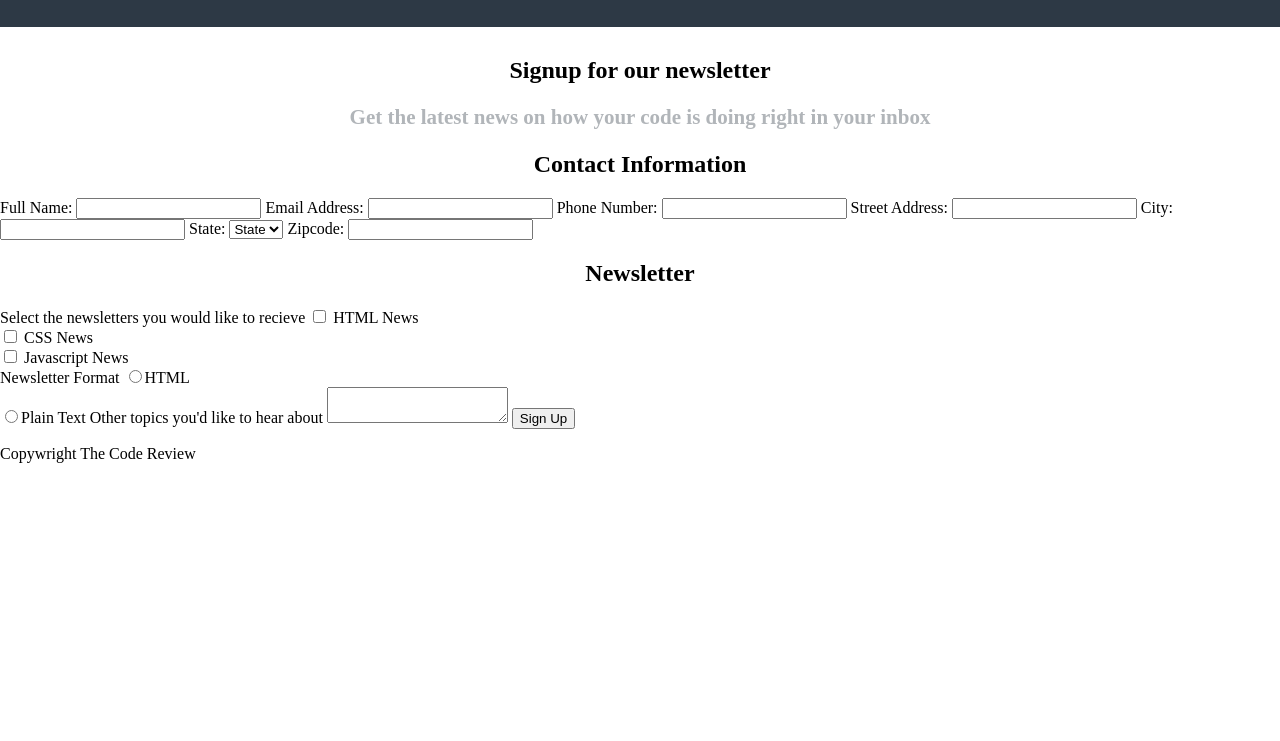
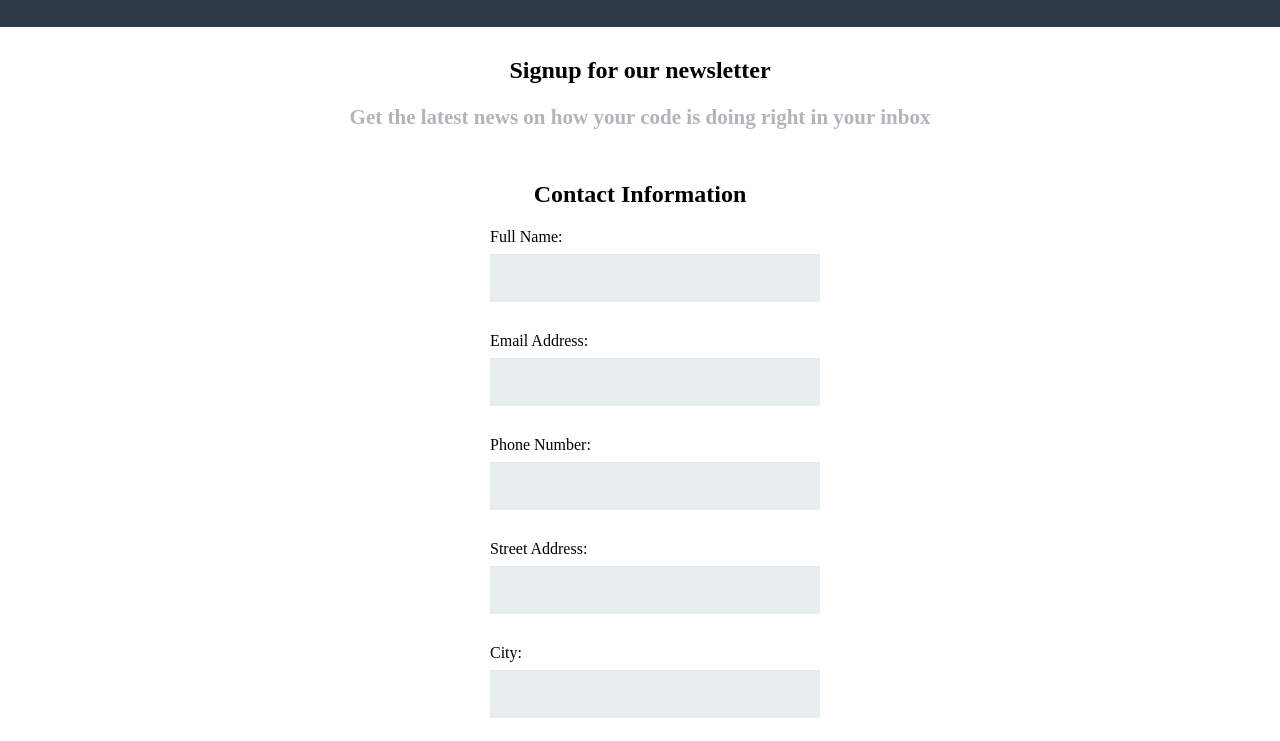
Before and after one commit to vlaughlin/Treehouse-Project-3-Online-Registration-Form, a plain HTML site: page index.html in a window 1280 px wide. Shown: the part 59-800 px from the top of the page. Drawn offline with Linux system fonts and the light colour scheme.

Commit message:
CSS added for customizing fields and button

```diff
--- a/css/style.css
+++ b/css/style.css
@@ -1,3 +1,50 @@
+/*form*/
+
+form {
+	max-width: 300px;
+	margin: 10px auto;
+	padding: 10px 20px;
+	border-radius: 8px;
+}
+
+
+/*fields*/
+
+input[type="text"],
+input[type="email"],
+input[type="phonenumber"],
+input[type="streetaddress"],
+input[type="city"],
+input[type="state"],
+input[type="zipcode"],
+textarea,
+select {
+	background: rgba(255, 255, 255, 0.1);
+	border: none;
+	font-size: 16px;
+	height: auto;
+	margin: 0;
+	outline: 0;
+	padding: 15px;
+	width: 100%;
+	background-color: #e8eeef;
+	color: #8a97a0;
+	box-shadow: 0 1px 0 rgba(0, 0, 0, 0.03) inset;
+	margin-bottom: 30px;
+}
+
+input[type="radio"],
+input[type="checkbox"] {
+	margin: 0 4px 8px 0;
+}
+
+select {
+	padding: 6px;
+	height: 32px;
+	border-radius: 2px;
+}
+
+
 /*  default margin removal */
 
 body {
@@ -30,17 +77,46 @@ h1 {
 	font-size: 23px;
 }
 
+
 /* Signup Info*/
 
 h2 {
-   text-align: center;
-
+	text-align: center;
 }
 
 h3 {
-   text-align: center;
-     color: #b1b5b9;
-     font-size: 21px;
+	text-align: center;
+	color: #b1b5b9;
+	font-size: 21px;
+}
 
 
+/*labels*/
+
+label {
+	display: block;
+	margin-bottom: 8px;
 }
+
+label.light {
+	font-weight: 300;
+	display: inline;
+}
+
+
+/*button*/
+
+button {
+	padding: 19px 39px 18px 39px;
+	color: #FFF;
+	background-color: #4ebbb5;
+	font-size: 18px;
+	text-align: center;
+	font-style: normal;
+	border-radius: 5px;
+	width: 100%;
+	border: 1px solid #4ebbb5;
+	border-width: 1px 1px 3px;
+	box-shadow: 0 -1px 0 rgba(255, 255, 255, 0.1) inset;
+	margin-bottom: 10px;
+}
```
Also changed, not shown: desktop-form.png (added), mobile-form.png (added).
